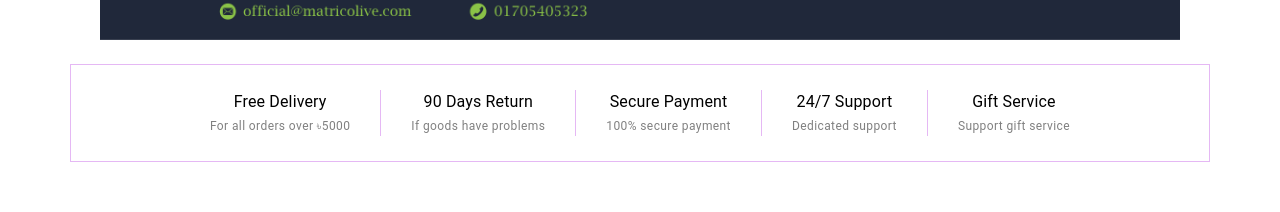
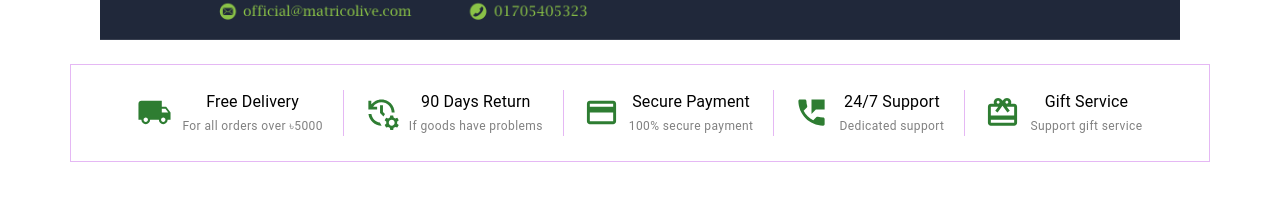
Before and after one commit to Rakibul-Hasan-max/Matricolive, a React (Create React App) app: page / in a window 1280 px wide. Shown: the part 409-621 px from the top of the page. Built offline with nearby package versions, Linux system fonts and the light colour scheme.

Commit message:
sectiononedone

```diff
--- a/src/Pages/Components/SectionOne/SectionOne.js
+++ b/src/Pages/Components/SectionOne/SectionOne.js
@@ -1,3 +1,8 @@
+import LocalShippingIcon from "@mui/icons-material/LocalShipping";
+import ManageHistoryIcon from "@mui/icons-material/ManageHistory";
+import PaymentIcon from "@mui/icons-material/Payment";
+import PermPhoneMsgIcon from "@mui/icons-material/PermPhoneMsg";
+import RedeemIcon from "@mui/icons-material/Redeem";
 import { Typography } from "@mui/material";
 import { Box } from "@mui/system";
 
@@ -8,66 +13,101 @@ const SectionOne = () => {
         display: "flex",
         flexWrap: "wrap",
         border: "1px solid #E5B8F4",
-        padding: "25px 50px",
+        padding: "25px 0px",
         margin: "20px 70px 60px 70px",
         justifyContent: "center",
       }}
     >
       <Box
         sx={{
-          paddingRight: "30px",
+          paddingRight: "20px",
           borderRight: "1px solid #E5B8F4",
+          display: "flex",
+          justifyContent: "center",
+          alignItems: "center",
+          gap: "10px",
         }}
       >
+        <LocalShippingIcon color="success" fontSize="large" />
+        <Box>
           <Typography variant="body1">Free Delivery</Typography>
           <Typography variant="caption" sx={{ color: "grey" }}>
             For all orders over ৳5000
           </Typography>
         </Box>
+      </Box>
       <Box
         sx={{
-          padding: "0 30px",
+          padding: "0 20px",
           borderRight: "1px solid #E5B8F4",
+          display: "flex",
+          justifyContent: "center",
+          alignItems: "center",
+          gap: "10px",
         }}
       >
+        <ManageHistoryIcon color="success" fontSize="large" />
+        <Box>
           <Typography variant="body1">90 Days Return</Typography>
           <Typography variant="caption" sx={{ color: "grey" }}>
             If goods have problems
           </Typography>
         </Box>
+      </Box>
       <Box
         sx={{
-          padding: "0 30px",
+          padding: "0 20px",
           borderRight: "1px solid #E5B8F4",
+          display: "flex",
+          justifyContent: "center",
+          alignItems: "center",
+          gap: "10px",
         }}
       >
+        <PaymentIcon color="success" fontSize="large" />
+        <Box>
           <Typography variant="body1">Secure Payment</Typography>
           <Typography variant="caption" sx={{ color: "grey" }}>
             100% secure payment
           </Typography>
         </Box>
+      </Box>
       <Box
         sx={{
-          padding: "0 30px",
+          padding: "0 20px",
           borderRight: "1px solid #E5B8F4",
+          display: "flex",
+          justifyContent: "center",
+          alignItems: "center",
+          gap: "10px",
         }}
       >
+        <PermPhoneMsgIcon color="success" fontSize="large" />
+        <Box>
           <Typography variant="body1">24/7 Support</Typography>
           <Typography variant="caption" sx={{ color: "grey" }}>
             Dedicated support
           </Typography>
         </Box>
+      </Box>
       <Box
         sx={{
-          paddingLeft: "30px",
+          paddingLeft: "20px",
+          display: "flex",
+          justifyContent: "center",
+          alignItems: "center",
+          gap: "10px",
         }}
       >
+        <RedeemIcon color="success" fontSize="large" />
+        <Box>
           <Typography variant="body1">Gift Service</Typography>
           <Typography variant="caption" sx={{ color: "grey" }}>
             Support gift service
           </Typography>
         </Box>
       </Box>
+    </Box>
   );
 };
 
```
Lines whose indentation alone changed are shown as unchanged.
